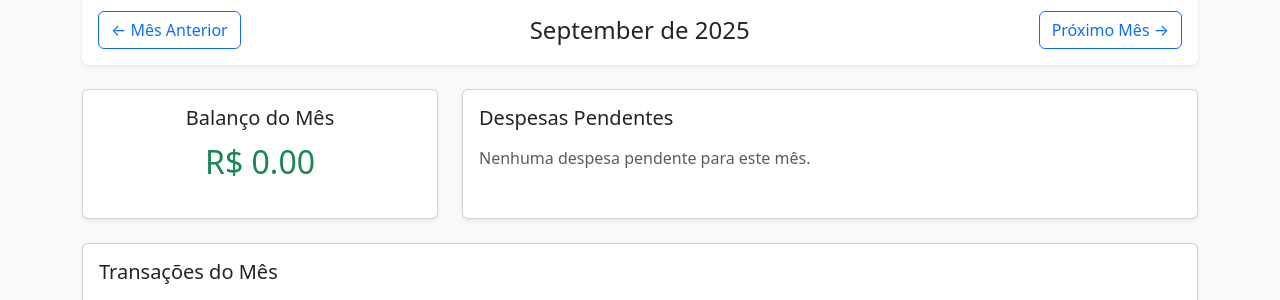
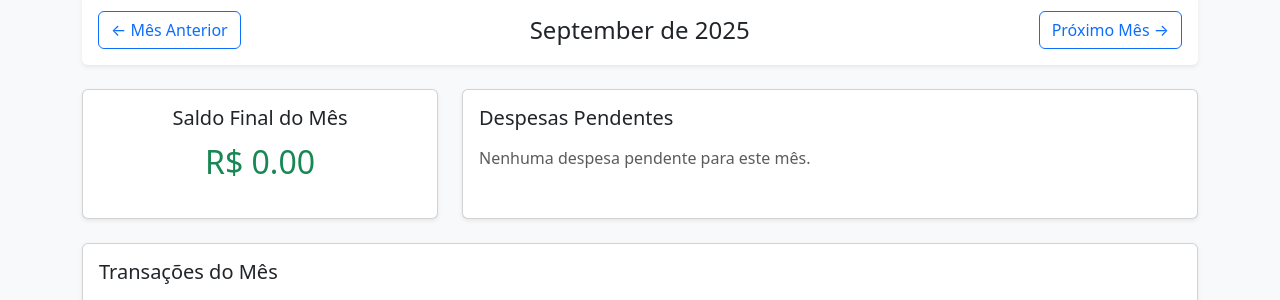
Before and after one commit to acsjunior/finance-track, a Django app: page / in a window 1280 px wide. Shown: the part 293-593 px from the top of the page. Run offline with Django 5.2, Linux system fonts and the light colour scheme; data that the repository does not hold is empty.

Commit message:
fix(core): correct logic for displaying final balance on dashboard

```diff
--- a/core/templates/core/dashboard.html
+++ b/core/templates/core/dashboard.html
@@ -57,9 +57,9 @@
     <div class="col-lg-4 mb-4">
         <div class="card shadow-sm h-100">
             <div class="card-body text-center">
-                <h5 class="card-title">Balanço do Mês</h5>
-                <p class="fs-2 {% if balanco_do_mes >= 0 %}text-success{% else %}text-danger{% endif %}">
-                    R$ {{ balanco_do_mes|floatformat:2 }}
+                <h5 class="card-title">Saldo Final do Mês</h5> {# Título corrigido #}
+                <p class="fs-2 {% if saldo_final_do_mes >= 0 %}text-success{% else %}text-danger{% endif %}">
+                    R$ {{ saldo_final_do_mes|floatformat:2 }} {# Variável exibida corretamente #}
                 </p>
             </div>
         </div>
--- a/core/views.py
+++ b/core/views.py
@@ -22,22 +22,21 @@ def dashboard(request):
     # --- 1. FILTRAGEM DE CONTA E MÊS ---
     contas = ContaBancaria.objects.all()
     conta_selecionada_id = request.GET.get("conta")
+
+    transacoes = Transacao.objects.all()
+    contas_a_calcular = contas
+
     if conta_selecionada_id:
         try:
             conta_selecionada_id = int(conta_selecionada_id)
+            transacoes = transacoes.filter(conta_id=conta_selecionada_id)
+            contas_a_calcular = contas.filter(id=conta_selecionada_id)
         except (ValueError, TypeError):
             conta_selecionada_id = None
-
-    # Inicia com todas as transações
-    transacoes = Transacao.objects.all()
-    # Filtra por conta, se uma foi selecionada
-    if conta_selecionada_id:
-        transacoes = transacoes.filter(conta_id=conta_selecionada_id)
 
     # Lógica de paginação por mês
     mes_str = request.GET.get("mes")
     hoje = date.today()
-
     if mes_str:
         try:
             ano, mes = map(int, mes_str.split("-"))
@@ -50,34 +49,28 @@ def dashboard(request):
     mes_anterior = mes_selecionado - relativedelta(months=1)
     mes_seguinte = mes_selecionado + relativedelta(months=1)
 
-    # --- 2. LÓGICA DE PROCESSAMENTO DOS FORMULÁRIOS (POST) ---
-    receita_form = ReceitaForm()
-    despesa_form = DespesaForm()
+    # --- 2. CÁLCULO DO SALDO INICIAL DO MÊS ---
+    # Soma o saldo inicial das contas a serem consideradas (pode ser uma ou todas)
+    saldo_inicial_contas = contas_a_calcular.aggregate(
+        total=Coalesce(Sum("saldo_inicial"), Value(0), output_field=DecimalField())
+    )["total"]
 
-    if request.method == "POST":
-        # Mantém os filtros na URL após salvar
-        redirect_url = f"{request.path}?mes={mes_selecionado.strftime('%Y-%m')}"
-        if conta_selecionada_id:
-            redirect_url += f"&conta={conta_selecionada_id}"
+    # Soma todas as transações pagas ANTES do mês selecionado
+    entradas_passadas = transacoes.filter(
+        data_pagamento__lt=mes_selecionado, tipo="E"
+    ).aggregate(total=Coalesce(Sum("valor"), Value(0), output_field=DecimalField()))[
+        "total"
+    ]
 
-        if "submit_receita" in request.POST:
-            receita_form = ReceitaForm(request.POST)
-            if receita_form.is_valid():
-                receita_form.save()
-                return redirect(redirect_url)
+    saidas_passadas = transacoes.filter(
+        data_pagamento__lt=mes_selecionado, tipo="S"
+    ).aggregate(total=Coalesce(Sum("valor"), Value(0), output_field=DecimalField()))[
+        "total"
+    ]
 
-        elif "submit_despesa" in request.POST:
-            despesa_form = DespesaForm(request.POST)
-            if despesa_form.is_valid():
-                despesa_form.save()
-                return redirect(redirect_url)
+    saldo_inicial_do_mes = saldo_inicial_contas + entradas_passadas - saidas_passadas
 
-    # --- 3. CÁLCULOS FINANCEIROS PARA O PERÍODO ---
-    # Filtra as transações (já filtradas por conta) pelo mês selecionado
-    transacoes_do_mes = transacoes.filter(
-        data__year=mes_selecionado.year, data__month=mes_selecionado.month
-    ).order_by("data")
-
+    # --- 3. CÁLCULOS DENTRO DO MÊS SELECIONADO ---
     entradas_do_mes = transacoes.filter(
         data_pagamento__year=mes_selecionado.year,
         data_pagamento__month=mes_selecionado.month,
@@ -94,7 +87,7 @@ def dashboard(request):
         "total"
     ]
 
-    balanco_do_mes = entradas_do_mes - saidas_do_mes
+    saldo_final_do_mes = saldo_inicial_do_mes + entradas_do_mes - saidas_do_mes
 
     despesas_pendentes = transacoes.filter(
         data__year=mes_selecionado.year,
@@ -103,9 +96,34 @@ def dashboard(request):
         data_pagamento__isnull=True,
     ).order_by("data")
 
-    # --- 4. CONSTRUÇÃO DO CONTEXTO PARA O TEMPLATE ---
+    transacoes_do_mes = Transacao.objects.filter(
+        data__year=mes_selecionado.year, data__month=mes_selecionado.month
+    ).order_by("data")
+    if conta_selecionada_id:
+        transacoes_do_mes = transacoes_do_mes.filter(conta_id=conta_selecionada_id)
+
+    # --- 4. LÓGICA DE FORMULÁRIOS (POST) ---
+    receita_form = ReceitaForm()
+    despesa_form = DespesaForm()
+    if request.method == "POST":
+        redirect_url = f"{request.path}?mes={mes_selecionado.strftime('%Y-%m')}"
+        if conta_selecionada_id:
+            redirect_url += f"&conta={conta_selecionada_id}"
+
+        if "submit_receita" in request.POST:
+            receita_form = ReceitaForm(request.POST)
+            if receita_form.is_valid():
+                receita_form.save()
+                return redirect(redirect_url)
+        elif "submit_despesa" in request.POST:
+            despesa_form = DespesaForm(request.POST)
+            if despesa_form.is_valid():
+                despesa_form.save()
+                return redirect(redirect_url)
+
+    # --- 5. CONTEXTO PARA O TEMPLATE ---
     context = {
-        "balanco_do_mes": balanco_do_mes,
+        "saldo_final_do_mes": saldo_final_do_mes,
         "despesas_pendentes": despesas_pendentes,
         "transacoes_do_mes": transacoes_do_mes,
         "mes_selecionado": mes_selecionado,
```
